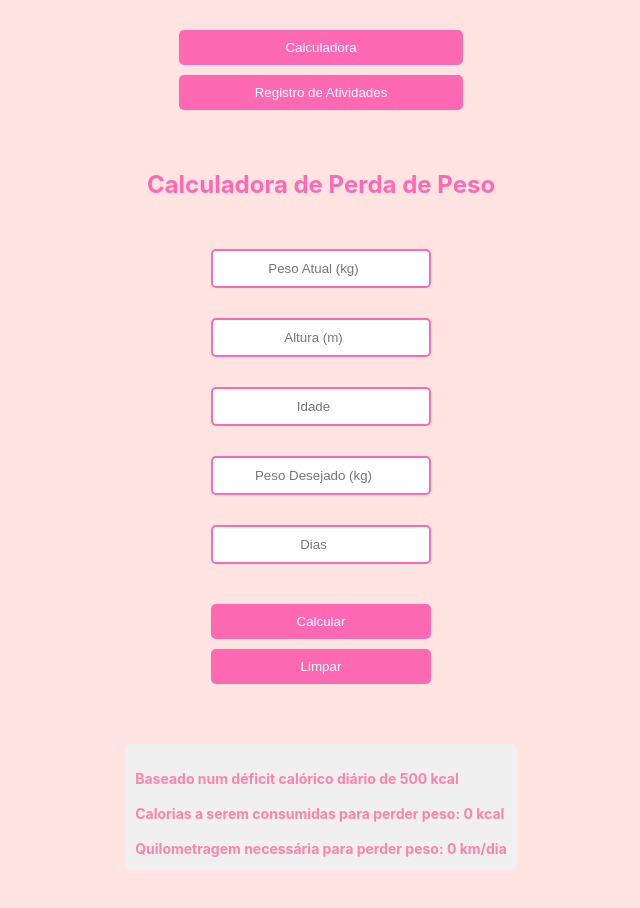
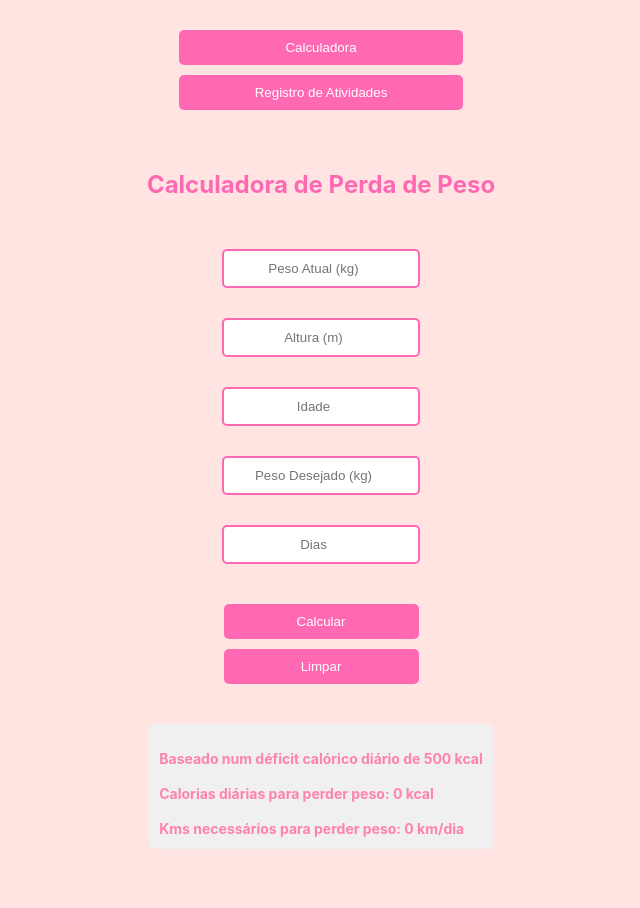
Before and after one commit to RodCinelli/Calculadora-Calorica, a React (Create React App) app: page / in a window 1280 px wide. Shown: the top 908 px of the page, without its empty margins (319-959 px from the left). Built offline with nearby package versions, Linux system fonts and the light colour scheme.

Commit message:
Att HomePage.js e HomePage.module.css

```diff
--- a/src/HomePage.js
+++ b/src/HomePage.js
@@ -42,8 +42,8 @@ function HomePage() {
             <button className={styles.button} onClick={limparFormulario}>Limpar</button>
             <div className={styles.resultado}>
                 <p>Baseado num déficit calórico diário de 500 kcal</p>
-                <p>Calorias a serem consumidas para perder peso: {Math.ceil(resultado.caloriasDiarias)} kcal</p>
-                <p>Quilometragem necessária para perder peso: {Math.ceil(resultado.quilometragemNecessaria)} km/dia</p>
+                <p>Calorias diárias para perder peso: {Math.ceil(resultado.caloriasDiarias)} kcal</p>
+                <p>Kms necessários para perder peso: {Math.ceil(resultado.quilometragemNecessaria)} km/dia</p>
             </div>
         </div>
     );
--- a/src/HomePage.module.css
+++ b/src/HomePage.module.css
@@ -51,7 +51,7 @@
     background-color: #f0f0f0;
     padding: 10px 10px;
     border-radius: 5px;
-    margin-top: 50px;
+    margin-top: 30px;
 }
 
 .resultado p {
```
